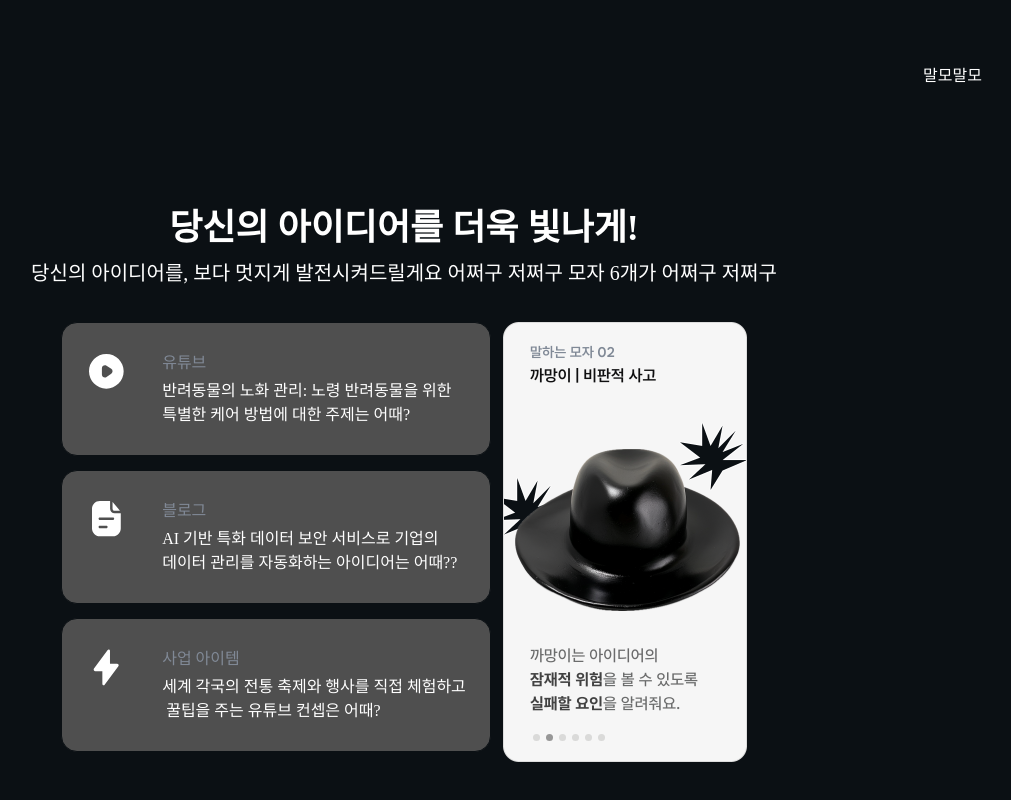
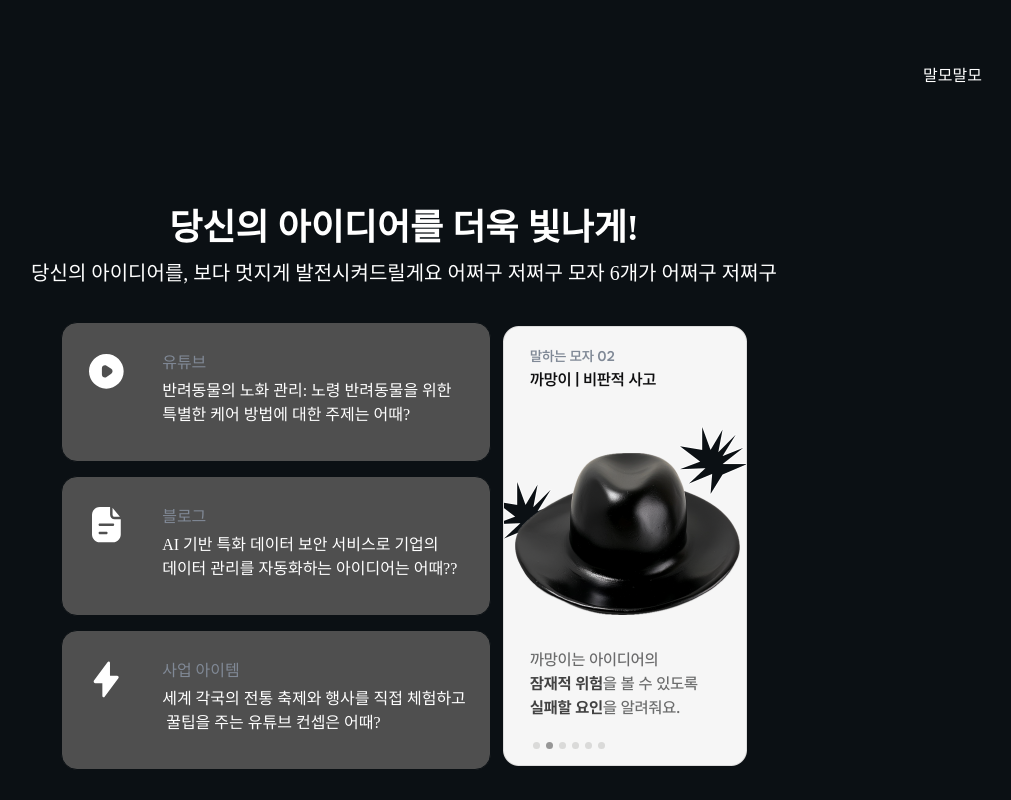
Before and after one commit to munseunggyu/malmo, a Next.js app: page /home in a window 1280 px wide. Shown: the whole page, without its empty margins (236-1247 px from the left). Built offline with nearby package versions, Linux system fonts and the light colour scheme; no server answers; a web font is replaced by a local one.

Commit message:
feat: guidebtn 사이즈 조정

```diff
--- a/src/app/_component/guideBtn.module.css
+++ b/src/app/_component/guideBtn.module.css
@@ -8,6 +8,7 @@
   gap: 36px;
   max-width: 483px;
   min-width: 413px;
+  height: 140px;
 }
 .guide_btn:hover {
   border: 1px solid #dffc1c;
```
